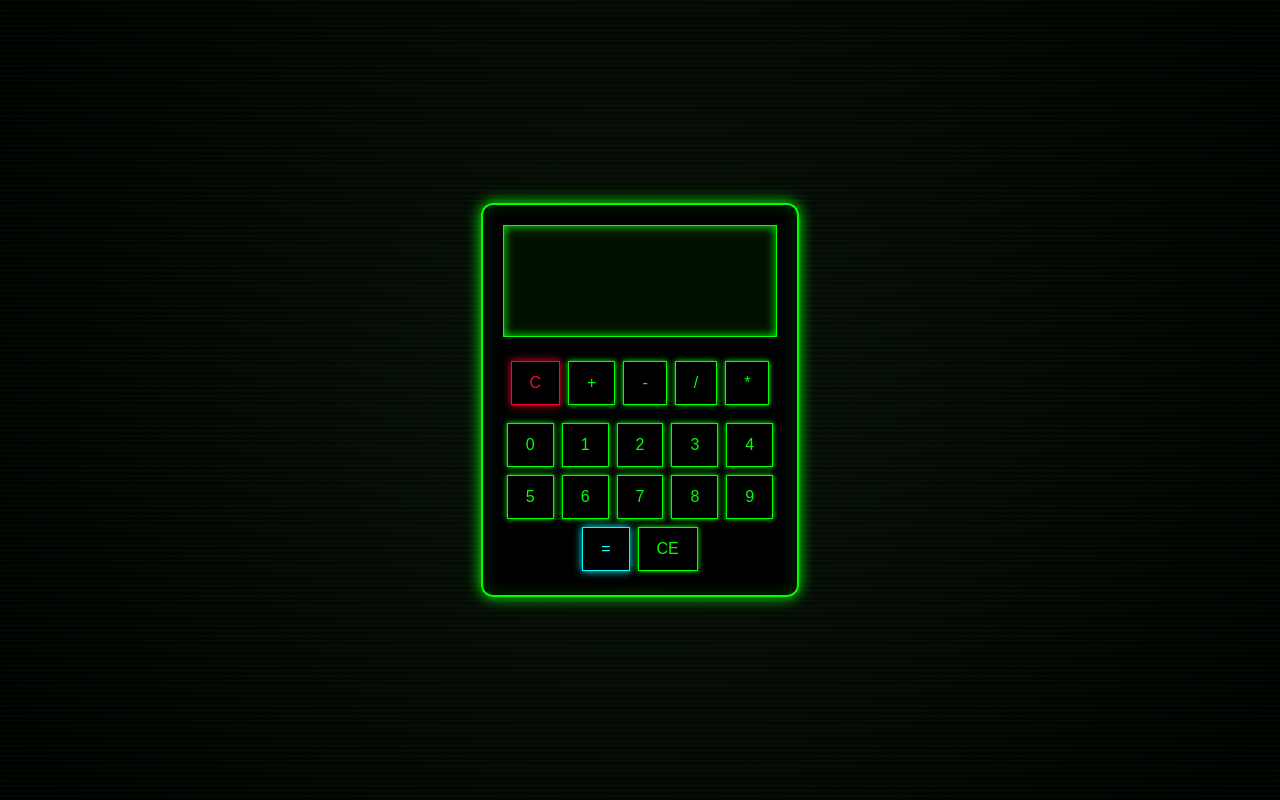
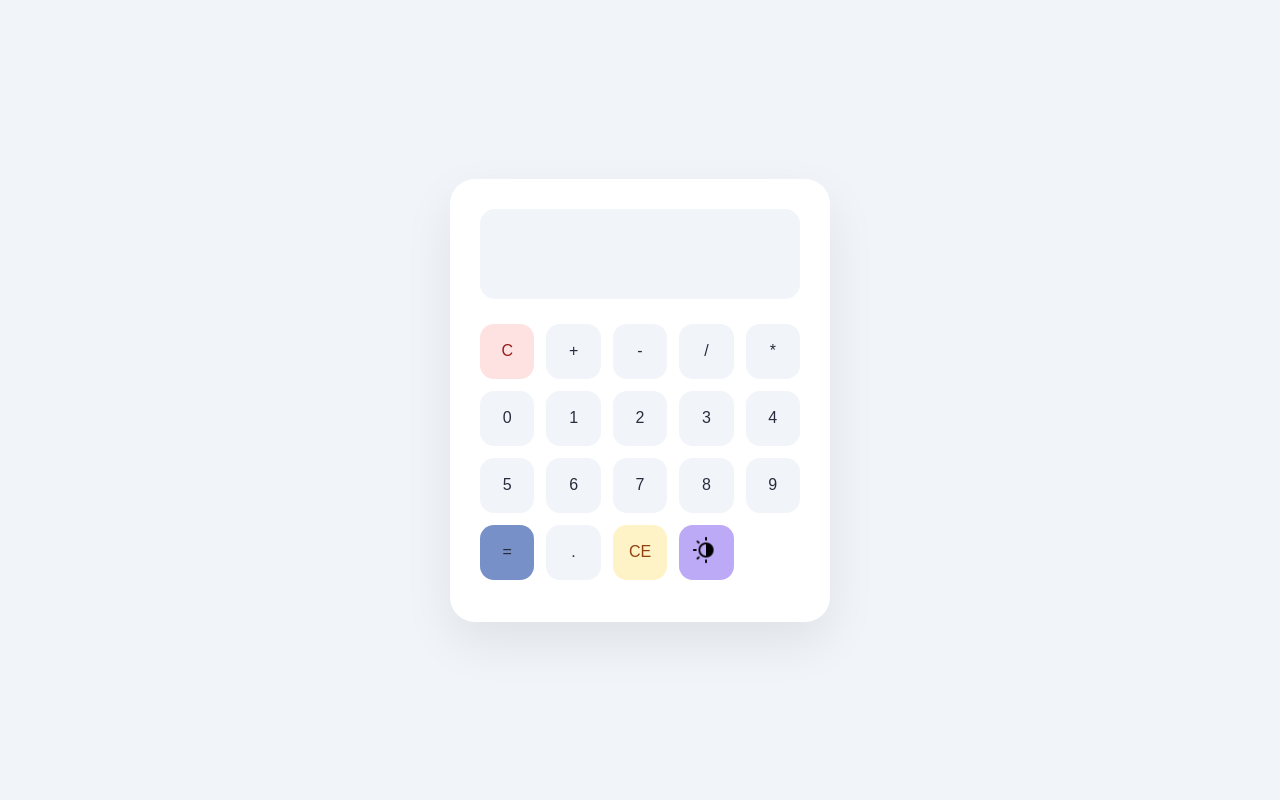
Before and after one commit to stas-ovechenko/calculator_project, a plain HTML site: page index.html in a window 1280 px wide. Drawn offline with Linux system fonts and the light colour scheme.

Commit message:
calculator_project_v3.0

```diff
--- a/index.html
+++ b/index.html
@@ -3,10 +3,10 @@
 <head>
     <meta charset="UTF-8">
     <meta name="viewport" content="width=device-width, initial-scale=1.0">
-    <title>calculator_project_v1.0</title>
+    <title>calculator_project_v3.0</title>
     <link rel="stylesheet" href="style.css">
 </head>
-<body class="body">
+<body>
     <div class="calculator">
         <div class="calculator_container">
             <div class="calculator_content">
@@ -43,7 +43,9 @@
                         </div>
                         <div class="operation_number_box_three">
                             <button id="btn_result" class="btn_result">=</button>
+                            <button id="btn_point" class="btn_point">.</button>
                             <button id="btn_clear_last" class="btn_clear_last">CE</button>
+                            <button id="btn_theme" class="btn_theme"><img src="images/icontheme.png" width="30" alt="theme"></button>
                         </div>
                     </div>
                 </div>
--- a/script.js
+++ b/script.js
@@ -14,6 +14,18 @@ buttonNumber.forEach(function(btn) {
             blockOperation = true;
         };
     });
+});
+
+document.getElementById("btn_point").addEventListener("click", () => {
+    if (state === "first") {
+        if (inputFirstNumber.textContent !== "" && !inputFirstNumber.textContent.includes(".")) {
+            inputFirstNumber.textContent += ".";
+        }
+    } else if (state === "second") {
+        if (inputSecondNumber.textContent !== "" && !inputSecondNumber.textContent.includes(".")) {
+            inputSecondNumber.textContent += ".";
+        }
+    }
 });
 
 const buttonOperation = document.querySelectorAll(".btn_operation");
@@ -40,6 +52,7 @@ document.getElementById("btn_clear").addEventListener("click", function() {
 
 document.getElementById("btn_clear_last").addEventListener("click", function() {
     if (state === "first") {
+        result.textContent = "";
         inputFirstNumber.textContent = inputFirstNumber.textContent.slice(0, -1);
     } else {
         if (inputSecondNumber.textContent !== "") {
@@ -72,6 +85,19 @@ document.getElementById("btn_result").addEventListener("click",function () {
             result.textContent = Number(inputFirstNumber.textContent) * Number(inputSecondNumber.textContent);
             break;
     };
+
+    if (inputOperation.textContent === "/" && Number(inputSecondNumber.textContent) === 0) {
+        inputFirstNumber.textContent = "";
+        inputSecondNumber.textContent = "";
+        inputOperation.textContent = "";
+        result.textContent = "You can't divide by 0!";
+        result.style.color = "red";
+        result.style.fontSize = "20px";
+        state = "first";
+        blockOperation = false;
+        return;
+    };
+
     inputFirstNumber.textContent = result.textContent;
     inputSecondNumber.textContent = "";
     inputOperation.textContent = "";
@@ -79,3 +105,7 @@ document.getElementById("btn_result").addEventListener("click",function () {
     state = "first";
     blockOperation = false;
 });
+
+document.getElementById("btn_theme").addEventListener("click", () => {
+    document.body.classList.toggle("dark");
+});
--- a/style.css
+++ b/style.css
@@ -49,131 +49,128 @@ table {
 
 
 
-body {
+* {
+    box-sizing: border-box;
     margin: 0;
     padding: 0;
-    background: radial-gradient(circle at center, #0a0f0a 0%, #000000 100%);
-    font-family: "Courier New", monospace;
+}
+
+:root {
+    --bg: #f1f5f9;
+    --card: #ffffff;
+    --text: #2a2a3d;
+}
+
+body.dark {
+    --bg: #1e1e2f;
+    --card: #2a2a3d;
+    --text: #ffffff;
+}
+
+body {
+    height: 100vh;
     display: flex;
     justify-content: center;
     align-items: center;
-    height: 100vh;
+    background: var(--bg);
+    font-family: Arial, Helvetica, sans-serif;
 }
 
 .calculator {
-    position: relative;
-}
-
-.calculator_container {
-    background: rgba(0, 0, 0, 0.9);
-    border: 2px solid #00ff00;
-    box-shadow:
-        0 0 15px #00ff00,
-        inset 0 0 15px #003300;
-    border-radius: 12px;
-    padding: 20px;
-    backdrop-filter: blur(10px);
+    width: 380px;
+    background: var(--card);
+    border-radius: 25px;
+    padding: 30px;
+    box-shadow: 0 20px 50px rgba(0, 0, 0, 0.08);
 }
 
 .result_box {
-    background: #001100;
-    border: 1px solid #00ff00;
-    padding: 15px;
-    margin-bottom: 20px;
-    min-height: 80px;
-    color: #00ff00;
-    text-shadow: 0 0 8px #00ff00;
-    box-shadow: inset 0 0 10px #00ff00;
+    background: var(--bg);
+    border-radius: 15px;
+    padding: 20px;
+    min-height: 90px;
+    margin-bottom: 25px;
+    text-align: right;
+    display: flex;
+    flex-direction: column;
+    justify-content: center;
 }
 
-.result_box p {
-    margin: 4px 0;
-    font-size: 18px;
+.input_first_number,
+.input_operation,
+.input_second_number {
+    font-size: 16px;
+    color: var(--text);
+}
+
+.input_result {
+    font-size: 28px;
+    font-weight: 600;
+    color: var(--text);
+}
+
+.operation_content,
+.operation_number_box_one,
+.operation_number_box_two,
+.operation_number_box_three {
+    display: grid;
+    grid-template-columns: repeat(5, 1fr);
+    gap: 12px;
+    margin-bottom: 12px;
 }
 
 button {
-    background: #000;
-    color: #00ff00;
-    border: 1px solid #00ff00;
-    padding: 12px 18px;
-    margin: 4px;
+    height: 55px;
+    border: none;
+    border-radius: 14px;
+    font-size: 16px;
+    font-weight: 500;
+    background: var(--bg);
+    color: var(--text);
     cursor: pointer;
-    font-size: 16px;
     transition: all 0.2s ease;
-    box-shadow: 0 0 5px #00ff00;
 }
 
 button:hover {
-    background: #00ff00;
-    color: #000;
-    box-shadow: 0 0 15px #00ff00;
-    transform: scale(1.05);
+    transform: translateY(-3px);
+    box-shadow: 0 8px 20px rgba(0,0,0,0.08);
 }
 
 button:active {
     transform: scale(0.95);
-    box-shadow: 0 0 25px #00ff00;
 }
 
-.operation_content {
-    display: flex;
-    flex-wrap: wrap;
-    justify-content: center;
-    margin-bottom: 10px;
-}
-
-.operation_number_box_one,
-.operation_number_box_two,
-.operation_number_box_three {
-    display: flex;
-    justify-content: center;
-    flex-wrap: wrap;
+.btn_operation {
+    background: var(--bg);
+    color: var(--text);
 }
 
 .btn_clear {
-    border-color: #ff0033;
-    color: #ff0033;
-    box-shadow: 0 0 8px #ff0033;
+    background: #fee2e2;
+    color: #991b1b;
 }
 
-.btn_clear:hover {
-    background: #ff0033;
-    color: #000;
-    box-shadow: 0 0 20px #ff0033;
+.btn_clear_last {
+    background: #fef3c7;
+    color: #92400e;
 }
 
 .btn_result {
-    border-color: #00ffff;
-    color: #00ffff;
-    box-shadow: 0 0 8px #00ffff;
+    background: #7790c7;
+    color: var(--text);
 }
 
-.btn_result:hover {
-    background: #00ffff;
-    color: #000;
-    box-shadow: 0 0 20px #00ffff;
+.btn_theme {
+    background: #bdaaf7;
 }
 
-body::before {
-    content: "";
-    position: fixed;
-    top: 0;
-    left: 0;
-    width: 100%;
-    height: 100%;
-    background-image:
-        repeating-linear-gradient(
-            to bottom,
-            rgba(0,255,0,0.05) 0px,
-            rgba(0,255,0,0.05) 1px,
-            transparent 2px,
-            transparent 5px
-        );
-    pointer-events: none;
-    animation: matrixMove 10s linear infinite;
+@media (max-width: 420px) {
+    .calculator {
+        width: 95%;
+        padding: 20px;
+    }
+
+    button {
+        height: 50px;
+    }
 }
-
-@keyframes matrixMove {
-    from { background-position: 0 0; }
-    to { background-position: 0 400px; }
-}
```
Also changed, not shown: images/icontheme.png (added).
